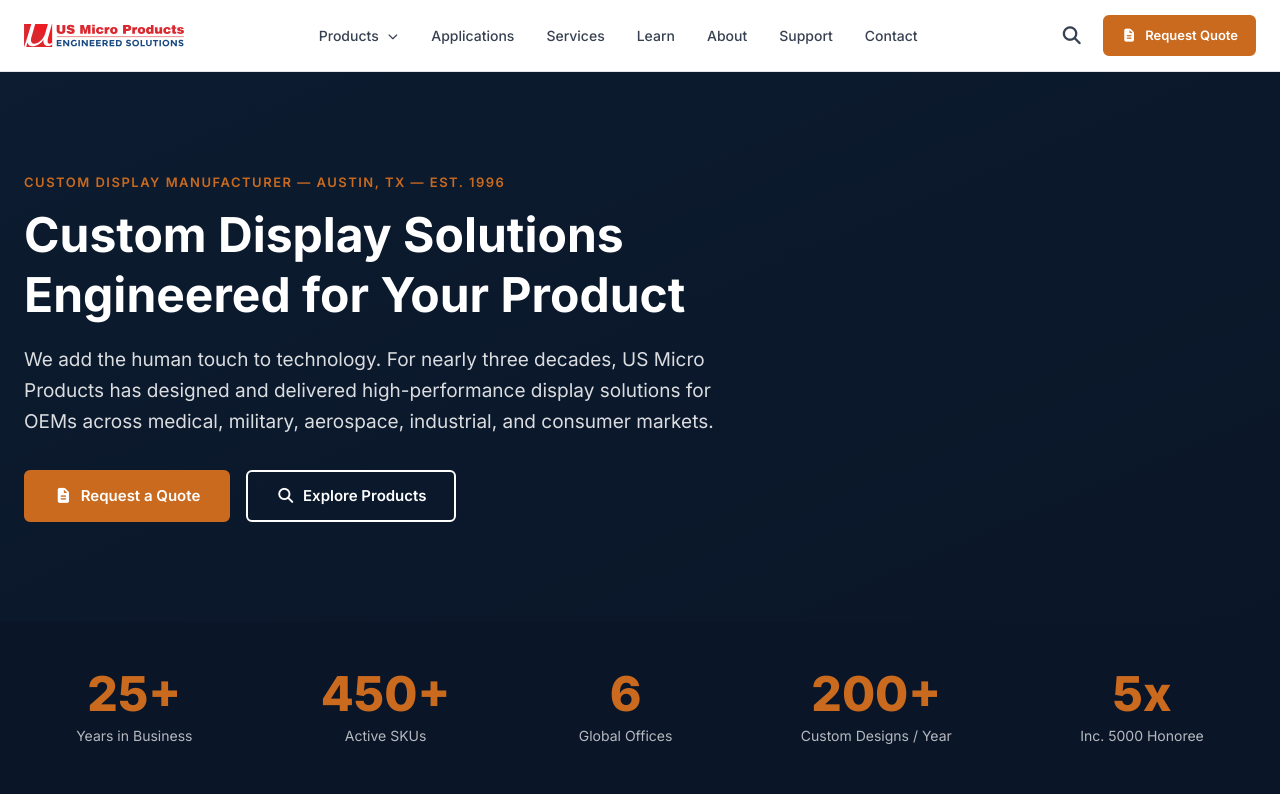
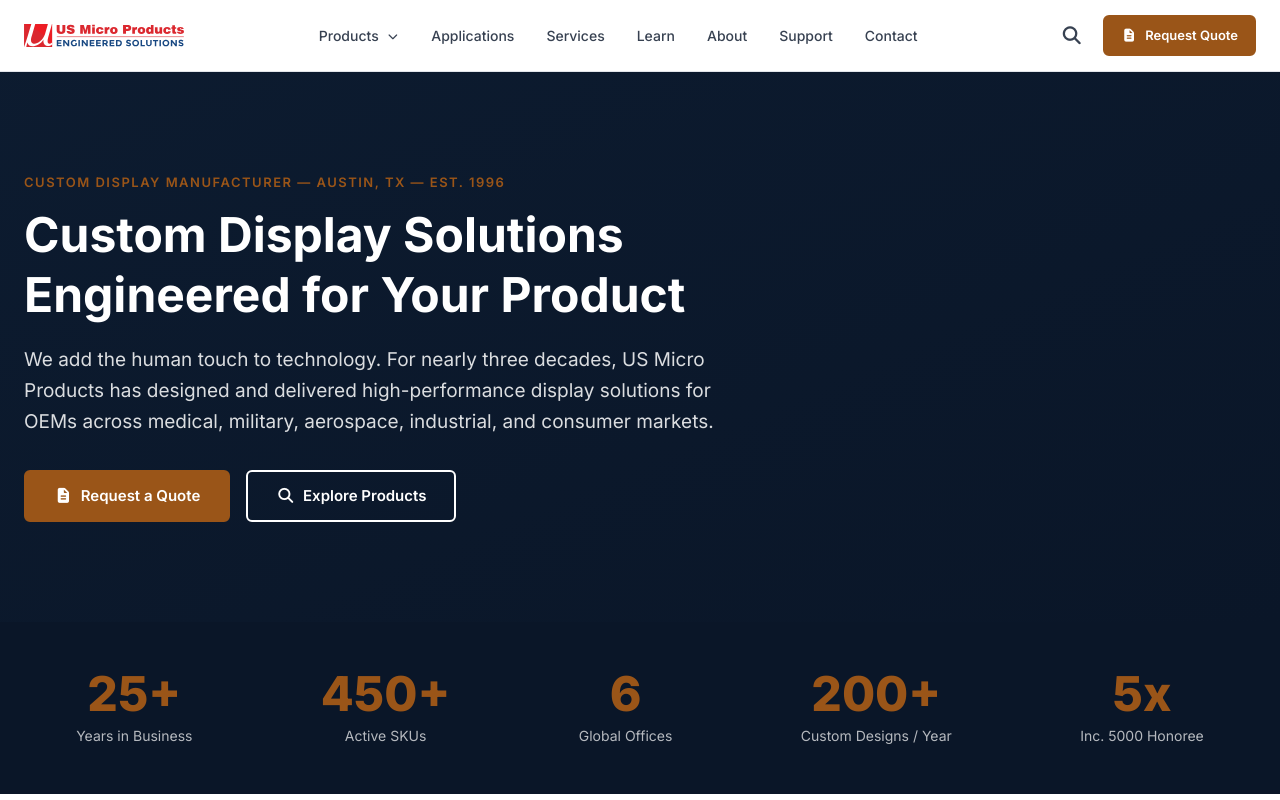
Before and after one commit to c3po-minero/website-usmicro, a Next.js app: page / in a window 1280 px wide. Shown: the top 800 px of the page. Built offline with nearby package versions, Linux system fonts and the light colour scheme.

Commit message:
QA Round 3: contrast fix #9a5518, footer h4→p, FA async load, dynamic imports

```diff
--- a/src/app/globals.css
+++ b/src/app/globals.css
@@ -5,8 +5,8 @@
   --color-blue: #1a3a5c;
   --color-blue-mid: #2a5a8c;
   --color-blue-light: #e8f0f8;
-  --color-accent: #c96a1f;
-  --color-accent-hover: #b35d1a;
+  --color-accent: #9a5518;
+  --color-accent-hover: #7a4413;
   --color-gray-50: #f8f9fa;
   --color-gray-100: #f0f2f5;
   --color-gray-200: #e2e5ea;
--- a/src/app/layout.tsx
+++ b/src/app/layout.tsx
@@ -1,5 +1,6 @@
 import type { Metadata } from 'next';
 import { Inter } from 'next/font/google';
+import Script from 'next/script';
 import './globals.css';
 import Header from '@/components/layout/Header';
 import Footer from '@/components/layout/Footer';
@@ -34,13 +35,16 @@
   return (
     <html lang="en" className={inter.variable}>
       <head>
-        <link rel="stylesheet" href="/fontawesome/css/all.min.css" />
+        <noscript><link rel="stylesheet" href="/fontawesome/css/all.min.css" /></noscript>
       </head>
       <body className="font-sans text-gray-900 bg-white leading-relaxed antialiased">
         <a href="#main-content" className="skip-link">Skip to main content</a>
         <Header />
         <main id="main-content">{children}</main>
         <Footer />
+        <Script id="load-fontawesome" strategy="afterInteractive">
+          {`var l=document.createElement('link');l.rel='stylesheet';l.href='/fontawesome/css/all.min.css';document.head.appendChild(l);`}
+        </Script>
         <script
           type="application/ld+json"
           dangerouslySetInnerHTML={{
--- a/src/app/page.tsx
+++ b/src/app/page.tsx
@@ -1,12 +1,14 @@
+import dynamic from 'next/dynamic';
 import HeroSection from '@/components/ui/HeroSection';
 import StatsBar from '@/components/ui/StatsBar';
 import IndustryCard from '@/components/ui/IndustryCard';
 import ProductCard from '@/components/ui/ProductCard';
-import FAQAccordion from '@/components/ui/FAQAccordion';
 import CTABanner from '@/components/ui/CTABanner';
-import NewsletterSignup from '@/components/ui/NewsletterSignup';
-import LogoCarousel from '@/components/ui/LogoCarousel';
 import Link from 'next/link';
+
+const FAQAccordion = dynamic(() => import('@/components/ui/FAQAccordion'));
+const LogoCarousel = dynamic(() => import('@/components/ui/LogoCarousel'));
+const NewsletterSignup = dynamic(() => import('@/components/ui/NewsletterSignup'));
 
 const stats = [
   { number: '25+', label: 'Years in Business' },
--- a/src/components/layout/Footer.tsx
+++ b/src/components/layout/Footer.tsx
@@ -16,7 +16,7 @@
             </div>
           </div>
           <div>
-            <h4 className="text-white text-[0.8125rem] uppercase tracking-wider font-bold mb-4">Products</h4>
+            <p className="text-white text-[0.8125rem] uppercase tracking-wider font-bold mb-4">Products</p>
             <ul className="space-y-2">
               {[['TFT Displays', '/products/tft-displays'], ['AMOLED Displays', '/products/amoled-displays'], ['PMOLED Displays', '/products/pmoled-displays'], ['Touch Panels', '/products/touch-panels'], ['Open Frame Monitors', '/products/open-frame-monitors'], ['Smart Displays', '/products/smart-displays']].map(([label, href]) => (
                 <li key={href}><Link href={href} className="text-white/60 text-[0.8125rem] hover:text-white transition-colors">{label}</Link></li>
@@ -24,7 +24,7 @@
             </ul>
           </div>
           <div>
-            <h4 className="text-white text-[0.8125rem] uppercase tracking-wider font-bold mb-4">Applications</h4>
+            <p className="text-white text-[0.8125rem] uppercase tracking-wider font-bold mb-4">Applications</p>
             <ul className="space-y-2">
               {[['Medical', '/applications/medical'], ['Military', '/applications/military'], ['Aerospace', '/applications/aerospace'], ['Industrial', '/applications/industrial'], ['Automotive', '/applications/automotive'], ['Wearables', '/applications/wearables']].map(([label, href]) => (
                 <li key={href}><Link href={href} className="text-white/60 text-[0.8125rem] hover:text-white transition-colors">{label}</Link></li>
@@ -32,7 +32,7 @@
             </ul>
           </div>
           <div>
-            <h4 className="text-white text-[0.8125rem] uppercase tracking-wider font-bold mb-4">Company</h4>
+            <p className="text-white text-[0.8125rem] uppercase tracking-wider font-bold mb-4">Company</p>
             <ul className="space-y-2">
               {[['About Us', '/about'], ['Leadership', '/about/leadership'], ['Quality', '/about/quality'], ['Careers', '/about/careers'], ['Contact', '/contact']].map(([label, href]) => (
                 <li key={href}><Link href={href} className="text-white/60 text-[0.8125rem] hover:text-white transition-colors">{label}</Link></li>
@@ -40,7 +40,7 @@
             </ul>
           </div>
           <div>
-            <h4 className="text-white text-[0.8125rem] uppercase tracking-wider font-bold mb-4">Resources</h4>
+            <p className="text-white text-[0.8125rem] uppercase tracking-wider font-bold mb-4">Resources</p>
             <ul className="space-y-2">
               {[['Learning Center', '/learn/tft-display-technology'], ['FAQ', '/support/faq'], ['Request Quote', '/support/request-quote'], ['Services', '/services/ems']].map(([label, href]) => (
                 <li key={href}><Link href={href} className="text-white/60 text-[0.8125rem] hover:text-white transition-colors">{label}</Link></li>
```
